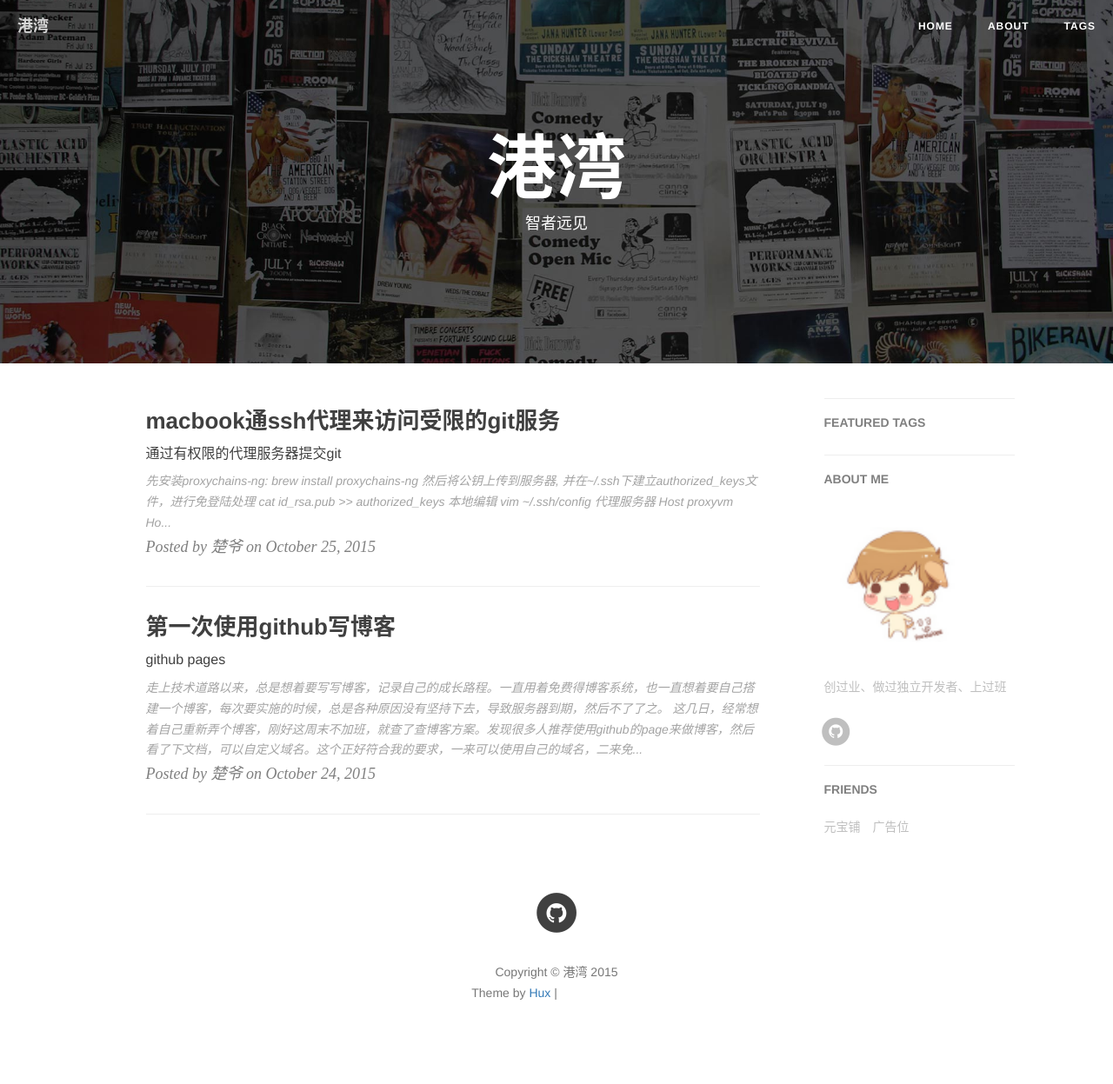
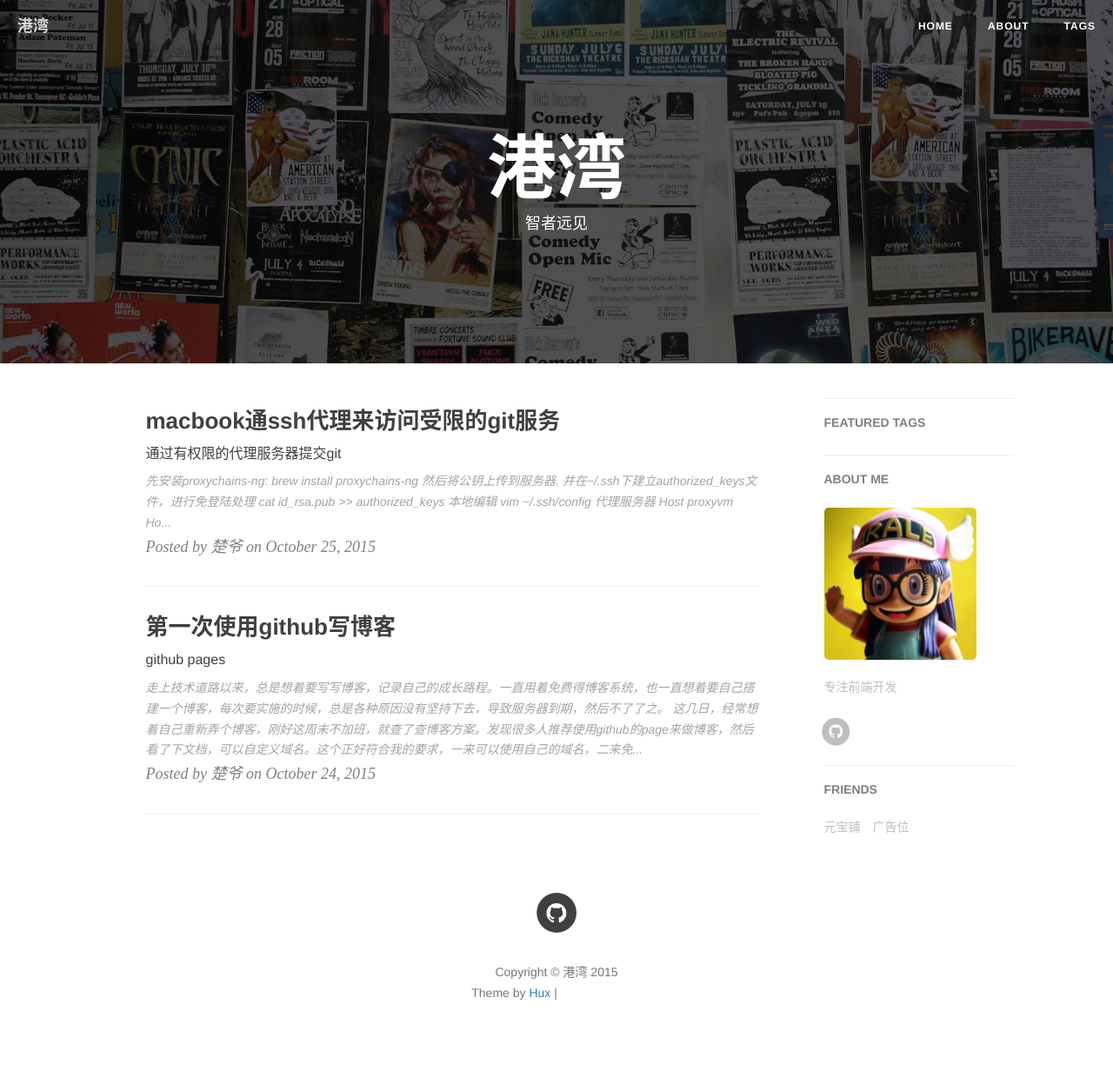
Before and after one commit to kathyxxu/kathyxxu.github.io, a Jekyll site: the page built from index.html, in a window 1280 px wide. Shown: the whole page at 87% size. Built offline with Jekyll 4.4.1, drawn with Linux system fonts in a browser that asks for light colours; nearby versions of some CDN libraries; the list of posts is cut into pages by our own code; comment, search, counter and statistics services are not loaded; grey boxes are pictures that could not be loaded.

Commit message:
update source

```diff
--- a/_config.yml
+++ b/_config.yml
@@ -1,10 +1,10 @@
 # Site settings
 title: 港湾
-SEOTitle: 港湾 | Purely Blog
+SEOTitle: 港湾 | Kathyxxu Blog
 header-img: img/home-bg.jpg
-email: objust@live.com
-description: "全栈工程师 | 楚爷，后端工程师，业余前端，iOS工程师 | 这里是 @Purely 的个人博客，记录点点滴滴。"
-keyword: "楚爷, Purely, Blog, 博客, 个人网站, 互联网"
+email: kathyxxu@hotmail.com
+description: "前端工程师 | 这里是 @Kathyxxu 的个人博客，记录点点滴滴。"
+keyword: "前端开发, Kathyxxu, Blog, 博客, HTML5"
 url: "http://kathyxxu.github.io"
 baseurl: ""
 
@@ -58,8 +58,8 @@ ba_track_id: 3369e79dfb67b43d4cb5b94e399c2f57
 
 # Sidebar settings
 sidebar: true                           # whether or not using Sidebar.
-sidebar-about-description: "创过业、做过独立开发者、上过班"
-sidebar-avatar: /img/avatar-cy.png     # use absolute URL.
+sidebar-about-description: "专注前端开发"
+sidebar-avatar: /img/avatar-cy.jpg     # use absolute URL.
 
 
 
```
Also changed, not shown: img/avatar-cy.jpg (added), img/avatar-cy.png (deleted), 7 other files.
